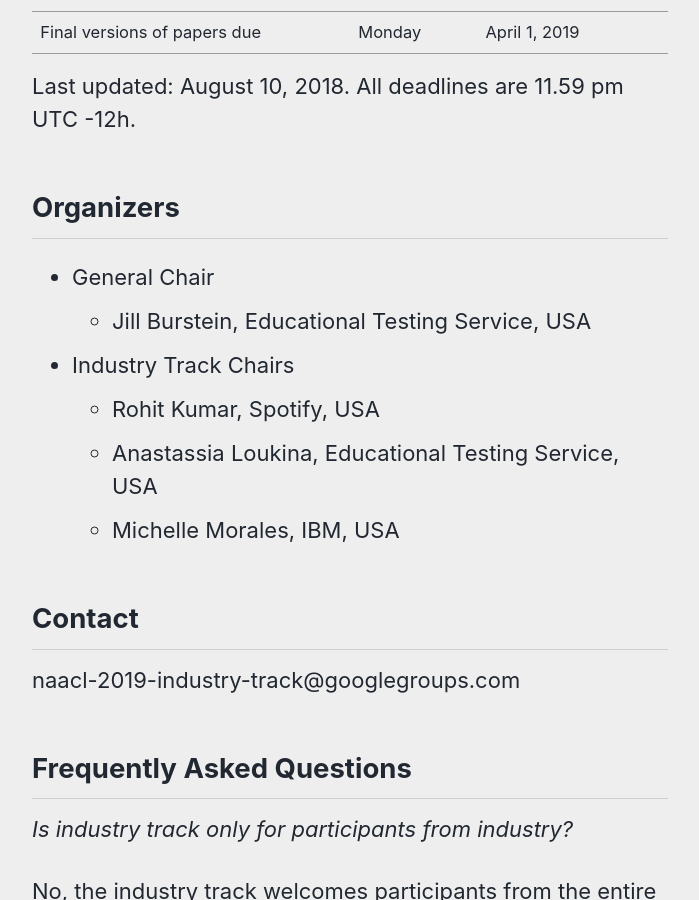
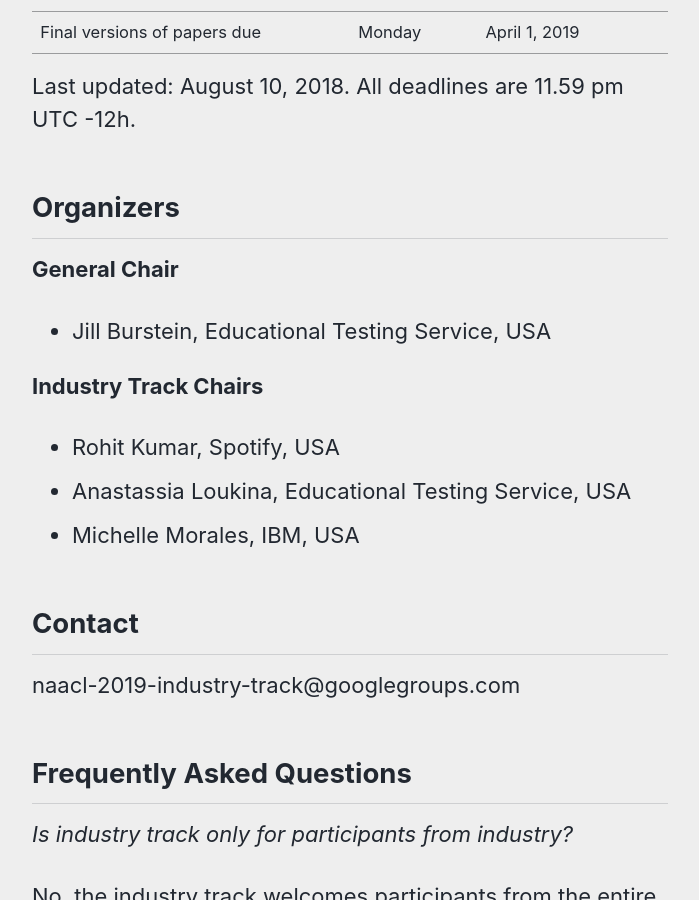
Before and after one commit to naacl-org/naacl-2021-website, a Jekyll site: the page built from _pages/calls/industrytrack.md, in a window 1280 px wide and 900 px high, scrolled down 2483 px. Shown: the whole window, without its empty margins (290-989 px from the left). Built offline with Jekyll 4.4.1, drawn with Linux system fonts in a browser that asks for light colours; nearby versions of some CDN libraries.

Commit message:
Some formatting updates

```diff
--- a/_pages/calls/industrytrack.md
+++ b/_pages/calls/industrytrack.md
@@ -8,6 +8,8 @@ sidebar:
 {% include base_path %}
 
 {% include toc icon="gears" %}
+
+<!-- Original document https://docs.google.com/document/d/12v_5y27zaHVlR0lqcMHQaAtFEXu_Q3PinLVdQotTMH0/ -->
 
 <span style="font-weight: bolder;font-size: larger;">Industry Track: Call For Papers</span>
 
@@ -73,12 +75,13 @@ Industry track will have the same deadlines as the research track.
 Last updated: August 10, 2018. All deadlines are 11.59 pm UTC -12h.
 
 ## Organizers
-- General Chair
-  - Jill Burstein, Educational Testing Service, USA
-- Industry Track Chairs
-  - Rohit Kumar, Spotify, USA
-  - Anastassia Loukina, Educational Testing Service, USA
-  - Michelle Morales, IBM, USA
+**General Chair**
+- Jill Burstein, Educational Testing Service, USA
+
+**Industry Track Chairs**
+- Rohit Kumar, Spotify, USA
+- Anastassia Loukina, Educational Testing Service, USA
+- Michelle Morales, IBM, USA
 
 ## Contact
 naacl-2019-industry-track@googlegroups.com
```
